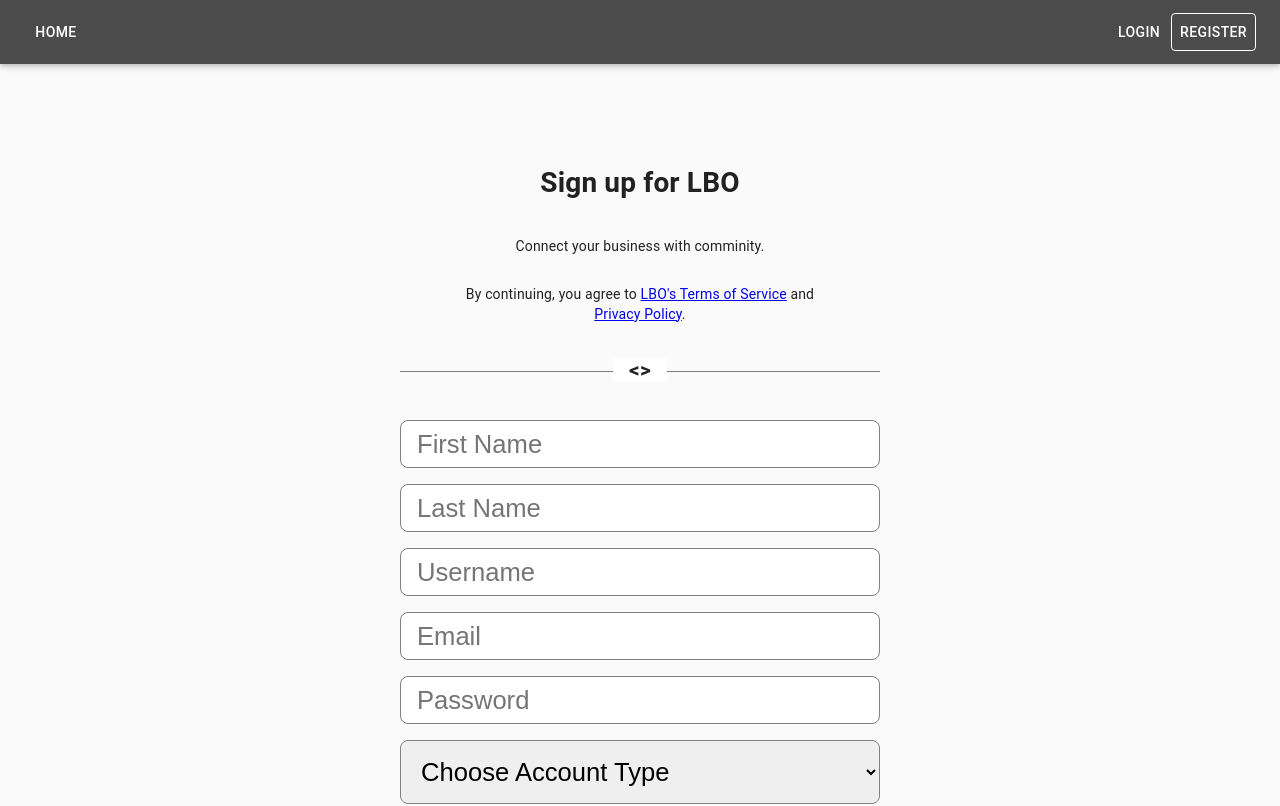
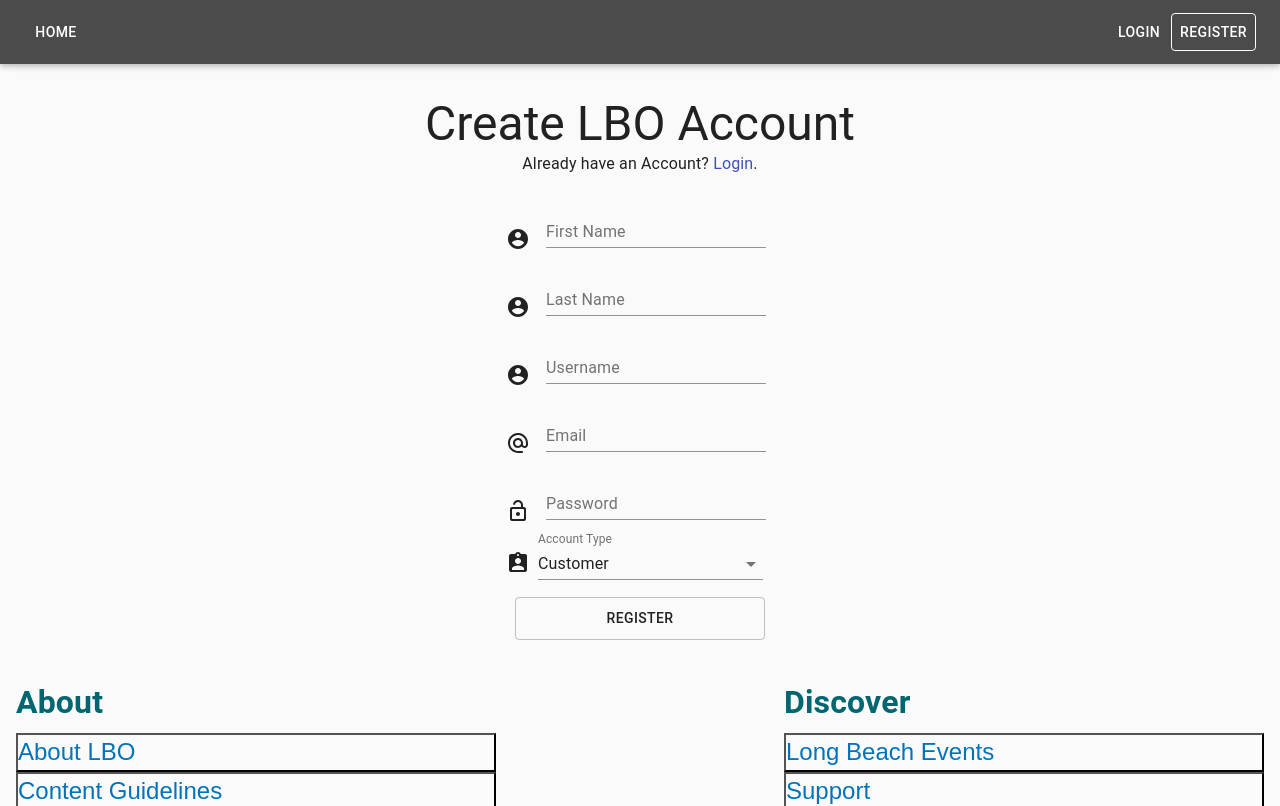
Before and after one commit to DasGMA/long-beach-business, a React (Create React App) app: page /register in a window 1280 px wide. Shown: the top 806 px of the page. Built offline with nearby package versions, Linux system fonts and the light colour scheme; no server answers.

Commit message:
Register almost materialized.

```diff
--- a/src/Components/Register/Register.js
+++ b/src/Components/Register/Register.js
@@ -1,20 +1,60 @@
-import React, { useEffect } from "react";
-import { useDispatch, useSelector } from "react-redux";
-import "../../Styles/register.scss";
-import facebook from "../../Assets/facebook.png";
-import google from "../../Assets/google.png";
+import React, { useEffect } from 'react';
+import { useDispatch, useSelector } from 'react-redux';
+import '../../Styles/register.scss';
+import {
+    Link,
+    Divider,
+    Grid,
+    makeStyles,
+    TextField,
+    Typography,
+    Button,
+    Select,
+    MenuItem,
+    InputLabel
+} from '@material-ui/core';
+import AccountIcon from '@material-ui/icons/AccountCircleRounded';
+import LockIcon from '@material-ui/icons/LockOpenRounded';
+import EmailIcon from '@material-ui/icons/AlternateEmailRounded';
+import AccountTypeIcon from '@material-ui/icons/AssignmentIndRounded';
 import {
     changeHandle,
     registerAction,
     checkForRegisterErrors,
     clearErrors,
     clearInput,
-} from "../../Redux/Actions/RegisterActions";
-import { useHistory } from "react-router-dom";
-import Spinner from "../Reusable/Spinner/Spinner";
+} from '../../Redux/Actions/RegisterActions';
+import { NavLink, useHistory } from 'react-router-dom';
+import Spinner from '../Reusable/Spinner/Spinner';
+
+const useStyles = makeStyles((theme) => ({
+    root: {
+        '& .MuiTextField-root': {
+          margin: theme.spacing(1),
+          maxWidth: 250,
+        },
+      },
+      container: {
+          display: 'flex',
+          flexDirection: 'column',
+          alignItems: 'center',
+          padding: theme.spacing(2)
+      },
+      button: {
+          minWidth: 250,
+          paddingTop: theme.spacing(1),
+          paddingBottom: theme.spacing(1),
+          marginTop: theme.spacing(2)
+      },
+      select: {
+          minWidth: 225
+      }
+
+}));
 
 export default function Register() {
     const {
+        accountType,
         firstName,
         lastName,
         email,
@@ -27,14 +67,15 @@ export default function Register() {
 
     const history = useHistory();
     const dispatch = useDispatch();
+    const classes = useStyles();
 
     useEffect(() => {
         if (registered) {
             dispatch(clearInput());
-            history.push("/");
+            history.push('/');
         }
 
-        if (history.location !== "/login") {
+        if (history.location !== '/login') {
             dispatch(clearInput());
         }
     }, [registered, dispatch, history]);
@@ -55,121 +96,134 @@ export default function Register() {
     };
 
     return (
-        <div className="register">
-            <div className="register-top">
-                <h1>Sign up for LBO</h1>
-                <p>Connect your business with comminity.</p>
-                <p>
-                    By continuing, you agree to{" "}
-                    <a href="!#">LBO's Terms of Service</a> and <br />
-                    <a href="!#">Privacy Policy</a>.
-                </p>
+        <div className={classes.container}>
+            <div className={classes.container}>
+                <Typography variant='h3'>Create LBO Account</Typography>
+                <Typography variant='body1'>Already have an Account? <Link component={NavLink} to='/login'>Login</Link>.</Typography>
             </div>
-            {/* <div className="column-section">
-                <button className="social-button">
-                    <img
-                        className="icon"
-                        src={facebook}
-                        alt="Register with facebook"
-                    />{" "}
-                    Sign up with Facebook
-                </button>
-                <button className="social-button">
-                    <img
-                        className="icon"
-                        src={google}
-                        alt="Register with google"
-                    />{" "}
-                    Sign up with Google
-                </button>
-            </div> */}
-            <h2>
-                <span>{'<>'}</span>
-            </h2>
-            <form className="column-section">
-                {errors.firstName && (
-                    <span className="error">{errors.firstName}</span>
-                )}
-                <input
-                    className="input"
-                    name="firstName"
-                    type="text"
-                    placeholder="First Name"
+            <form className={classes.root} noValidate autoComplete='off'>
+                <Grid container spacing={1} alignItems='flex-end'>
+                    <Grid item>
+                        <AccountIcon />
+                    </Grid>
+                    <Grid item>
+                        <TextField
+                            error={errors.firstName ? true : false}
+                            name='firstName'
+                            label='First Name'
+                            type='text'
                             value={firstName}
                             onChange={handleChange}
                             onFocus={onFocus}
+                            helperText={errors.firstName}
                         />
-                {errors.lastName && (
-                    <span className="error">{errors.lastName}</span>
-                )}
-                <input
-                    className="input"
-                    name="lastName"
-                    type="text"
-                    placeholder="Last Name"
+                    </Grid>
+                </Grid>
+
+                <Grid container spacing={1} alignItems='flex-end'>
+                    <Grid item>
+                        <AccountIcon />
+                    </Grid>
+                    <Grid item>
+                        <TextField
+                            error={errors.lastName ? true : false}
+                            name='lastName'
+                            label='Last Name'
+                            type='text'
                             value={lastName}
                             onChange={handleChange}
                             onFocus={onFocus}
+                            helperText={errors.lastName}
                         />
-                {errors.userName && (
-                    <span className="error">{errors.userName}</span>
-                )}
-                <input
-                    className="input"
-                    name="username"
-                    type="text"
-                    placeholder="Username"
+                    </Grid>
+                </Grid>
+
+                <Grid container spacing={1} alignItems='flex-end'>
+                    <Grid item>
+                        <AccountIcon />
+                    </Grid>
+                    <Grid item>
+                        <TextField
+                            error={errors.userName ? true : false}
+                            name='username'
+                            label='Username'
+                            type='text'
                             value={userName}
                             onChange={handleChange}
                             onFocus={onFocus}
+                            helperText={errors.userName}
                         />
-                {errors.email && <span className="error">{errors.email}</span>}
-                <input
-                    className="input"
-                    name="email"
-                    type="email"
-                    placeholder="Email"
+                    </Grid>
+                </Grid>
+
+
+                <Grid container spacing={1} alignItems='flex-end'>
+                    <Grid item>
+                        <EmailIcon />
+                    </Grid>
+                    <Grid item>
+                        <TextField
+                            error={errors.email ? true : false}
+                            name='email'
+                            label='Email'
+                            type='email'
                             value={email}
                             onChange={handleChange}
                             onFocus={onFocus}
+                            helperText={errors.email}
                         />
-                {errors.password && (
-                    <span className="error">{errors.password}</span>
-                )}
-                <input
-                    className="input"
-                    name="password"
-                    type="password"
-                    placeholder="Password"
+                    </Grid>
+                </Grid>
+
+                <Grid container spacing={1} alignItems='flex-end'>
+                    <Grid item>
+                        <LockIcon />
+                    </Grid>
+                    <Grid item>
+                        <TextField
+                            error={errors.password ? true : false}
+                            label='Password'
+                            name='password'
+                            type='password'
                             value={password}
                             onChange={handleChange}
                             onFocus={onFocus}
+                            helperText={errors.password}
                         />
-                {errors.accountType && (
-                    <span className="error">{errors.accountType}</span>
-                )}
-                <select
-                    name="accountType"
+                    </Grid>
+                </Grid>
+
+                <Grid container spacing={1} alignItems='flex-end'>
+                    <Grid item>
+                        <AccountTypeIcon />
+                    </Grid>
+                    <Grid item>
+                        <InputLabel shrink id='placeholder-label'>
+                            Account Type
+                        </InputLabel>
+                        <Select
+                            name='accountType'
+                            labelId='placeholder-label'
+                            value={accountType}
                             onChange={handleChange}
                             onFocus={onFocus}
+                            className={classes.select}
                         >
-                    <option value="none">Choose Account Type</option>
-                    <option value="customer">Customer</option>
-                    <option value="business">Business</option>
-                </select>
+                            <MenuItem value='Customer'>Customer</MenuItem>
+                            <MenuItem value='Business'>Business</MenuItem>
+                        </Select>
+                    </Grid>
+                </Grid>
+
             </form>
-            <div className="column-section">
-                <button className="login-button" onClick={handleSubmit}>
-                    {registering === true ? (
-                        <Spinner loading={registering} size={"4rem"} />
-                    ) : (
-                        "Signup"
-                    )}
-                </button>
-                <span className="span-text">
-                    Already on LBO? <a href="!#">Log In</a>
-                </span>
-            </div>
+            <Divider />
+            <Button
+                onClick={handleSubmit}
+                className={classes.button}
+                variant='outlined'
+            >
+                {registering ? <Spinner size={25}/> : 'Register'}
+            </Button>
         </div>
     );
 }
--- a/src/Redux/Reducers/RegisterReducer/RegisterReducer.js
+++ b/src/Redux/Reducers/RegisterReducer/RegisterReducer.js
@@ -20,7 +20,7 @@ const initialState = {
     email: '',
     password: '',
     userName: '',
-    accountType: 'none',
+    accountType: 'Customer',
     registering: false,
     registered: false,
     errors: {}
@@ -99,7 +99,7 @@ export const RegisterReducer = (state = initialState, action) => {
                 email: '',
                 password: '',
                 userName: '',
-                accountType: 'none'
+                accountType: 'Customer'
             }
         default:
             return state
```
Also changed, not shown: src/Components/Login/Login.js (+11 -24 lines), src/Redux/Actions/RegisterActions.js (+9 -14 lines). Lines whose indentation alone changed are shown as unchanged.
